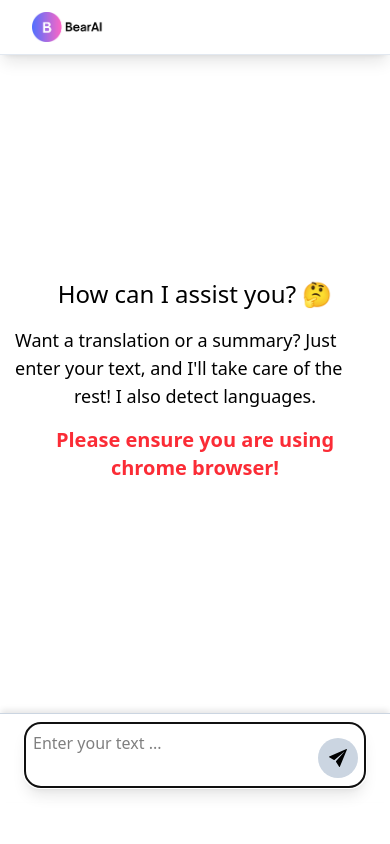
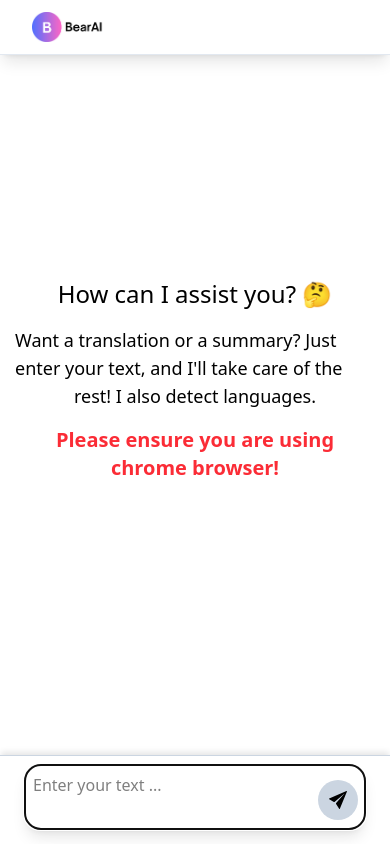
Before and after one commit to J9-tops/hng12-stage3-ai-text-processor, a React (Vite) app: page / in a window 390 px wide. Built offline with nearby package versions, Linux system fonts and the light colour scheme.

Commit message:
style: added responsive layouts

```diff
--- a/src/components/Input.tsx
+++ b/src/components/Input.tsx
@@ -21,7 +21,7 @@ const Input = () => {
   return (
     <form
       onSubmit={handleSubmit}
-      className="border-greyish3 relative z-50 flex-1 border-t border-solid px-6 py-2 shadow-[0_-4px_6px_-1px_rgba(0,0,0,0.1)]"
+      className="border-greyish3 absolute bottom-0 z-50 w-full border-t border-solid px-6 py-2 shadow-[0_-4px_6px_-1px_rgba(0,0,0,0.1)]"
     >
       <textarea
         ref={textareaRef}
--- a/src/index.css
+++ b/src/index.css
@@ -12,7 +12,13 @@
   --breakpoint-mdlg: 900px;
 }
 
-body {
+html,
+body,
+#root {
+  height: 100%;
+}
+
+/* body {
   height: 100vh;
   overflow-x: hidden;
   overflow-y: hidden;
@@ -20,7 +26,7 @@ body {
 
 #root {
   height: 100%;
-}
+} */
 
 .last-center {
   text-align-last: center;
```
